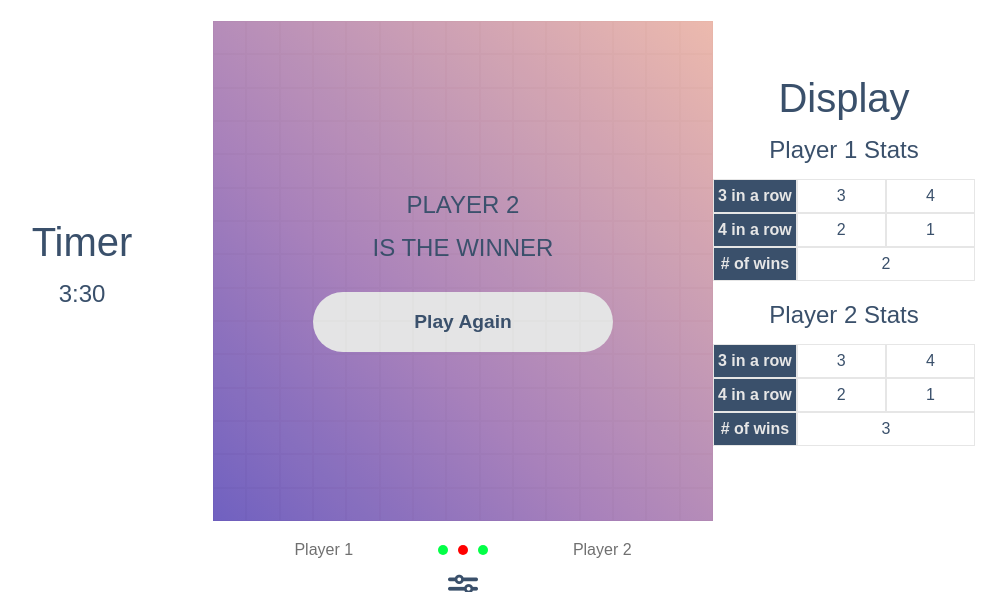
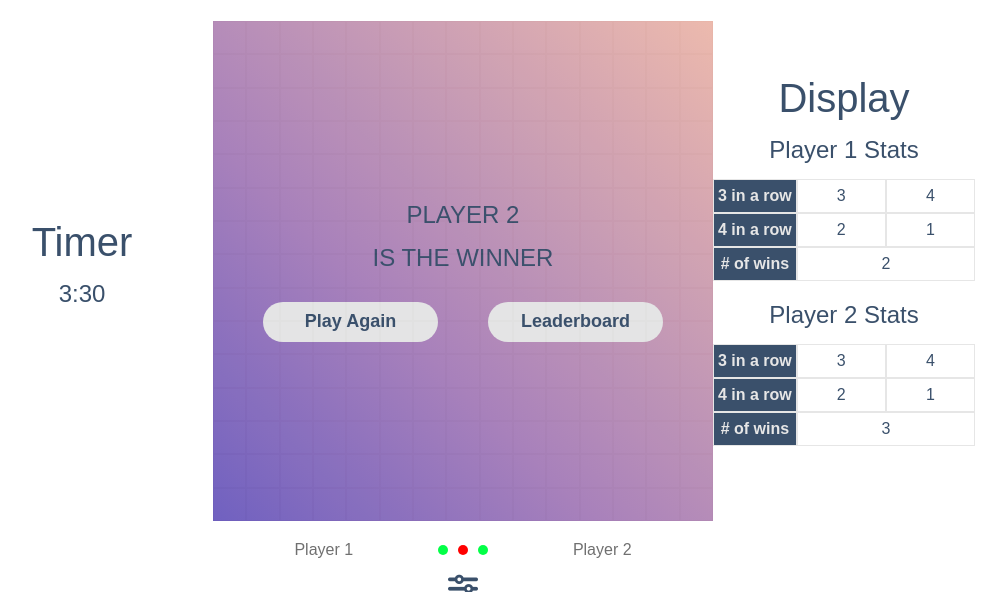
Before and after one commit to mennymendoza/gomoku, a PHP site: template pages/game/index.html in a window 1280 px wide. Shown: the part 205-797 px from the top of the page, without its empty margins (177-1183 px from the left). Run offline with PHP 8.4, Linux system fonts and the light colour scheme; the template is opened without the code that fills it, so the values that code supplies are empty; some libraries are stand-ins or nearby versions; some web fonts are replaced.

Commit message:
Added leaderboard btn

```diff
--- a/css/game.css
+++ b/css/game.css
@@ -47,7 +47,7 @@
     display: flex;
     justify-content: space-evenly;
 }
-#options-menu .btn {
+#options-menu .btn , #button-sect .btn {
     font-size: large;
     width: 175px;
     height: 40px;
@@ -82,7 +82,7 @@
 }
 #button-sect {
     display: flex;
-    justify-content: center;
+    justify-content: space-evenly;
     text-align: center;
 }
 #player-status {
--- a/pages/game/index.html
+++ b/pages/game/index.html
@@ -83,6 +83,7 @@
                             <h2>IS THE WINNER</h2>
                             <div id="button-sect">
                                 <button type="button" class="btn" onclick="">Play Again</button>
+                                <button type="button" class="btn" onclick="">Leaderboard</button>
                             </div>
                         </div>
                     </div>
```
